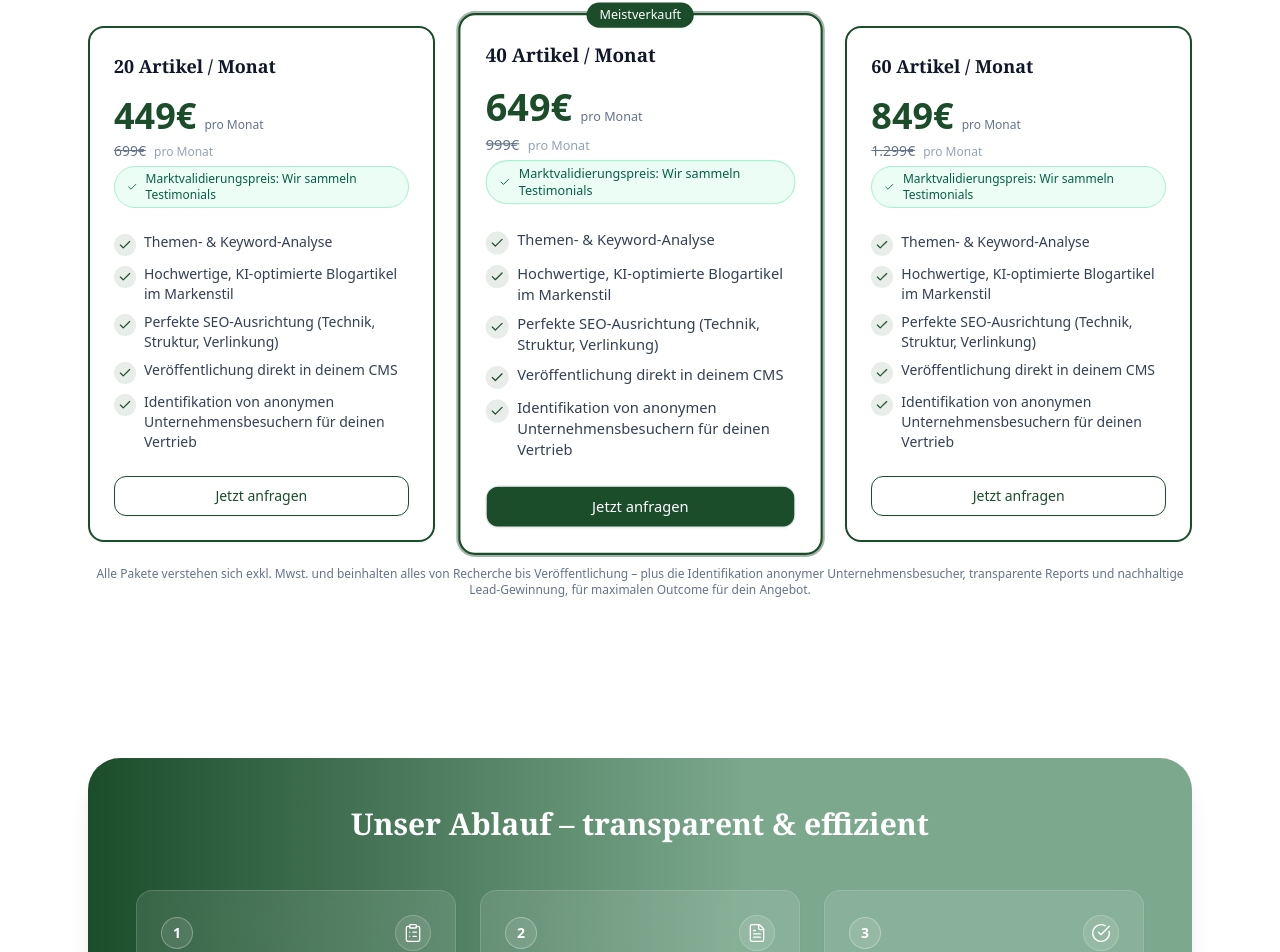
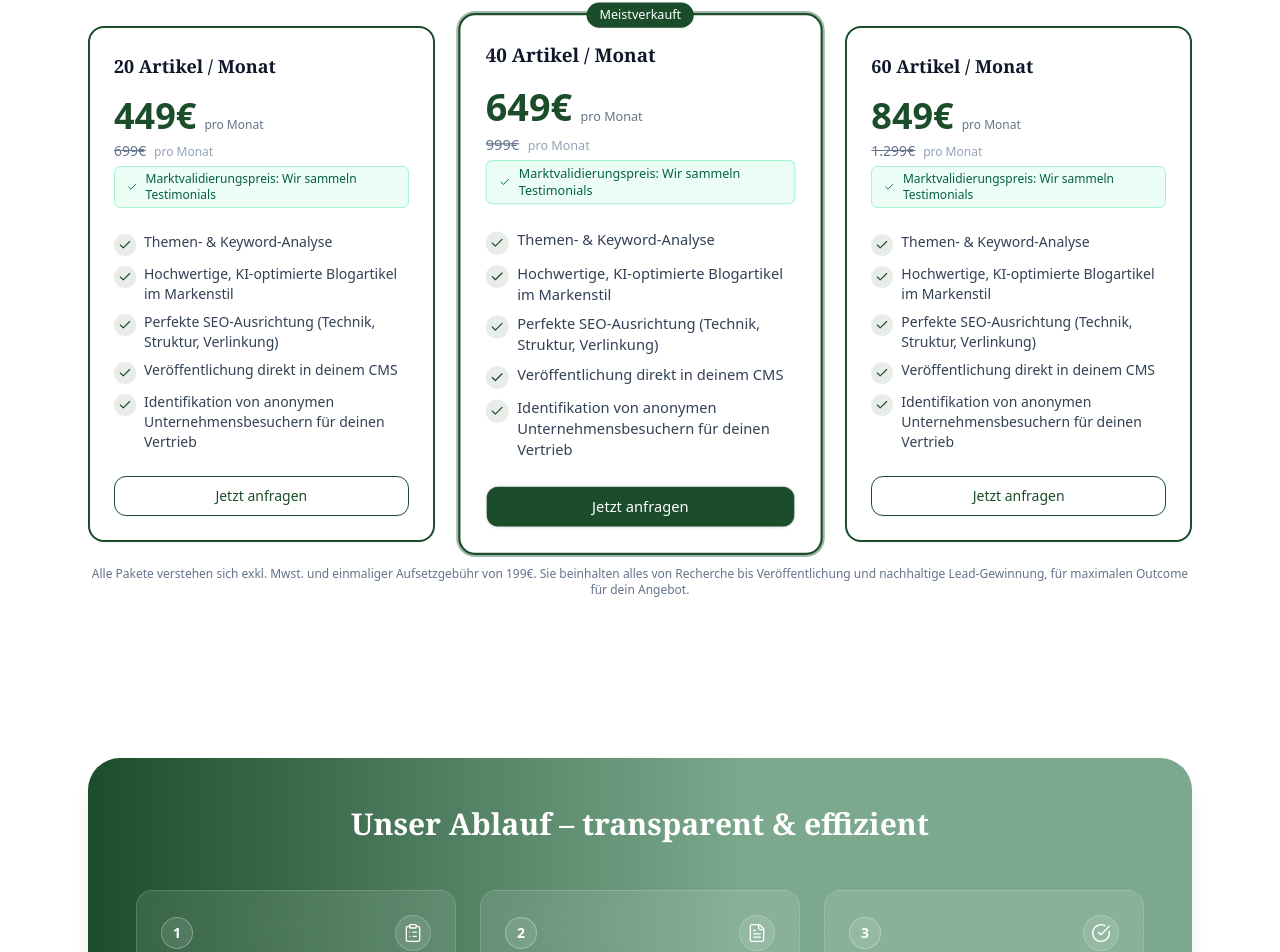
Before and after one commit to lennartnm/findbar_website, a Next.js app: page / in a window 1280 px wide. Shown: the part 3772-4724 px from the top of the page. Built offline with nearby package versions, Linux system fonts and the light colour scheme.

Commit message:
Update page.tsx

```diff
--- a/src/app/page.tsx
+++ b/src/app/page.tsx
@@ -666,11 +666,12 @@ function PreiseSection({ onOpenCalendly }: { onOpenCalendly: () => void }) {
                     <span className="mb-0.5 text-xs text-slate-400">pro Monat</span>
                   </div>
 
-                  {/* Marktvalidierungspreis Badge */}
-                  <div className="mt-2 inline-flex items-center gap-2 rounded-full border border-emerald-200 bg-emerald-50 px-3 py-1 text-xs font-medium text-emerald-800">
-                    <Check className="h-3 w-3" />
-                    Marktvalidierungspreis: Wir sammeln Testimonials
-                  </div>
+                 {/* Marktvalidierungspreis Badge */}
+<div className="mt-2 inline-flex items-center gap-2 rounded-md border border-emerald-200 bg-emerald-50 px-3 py-1 text-xs font-medium text-emerald-800">
+  <Check className="h-3 w-3" />
+  Marktvalidierungspreis: Wir sammeln Testimonials
+</div>
+
 
                   <span className="sr-only">
                     Neuer Preis {formatEUR(price)}€ pro Monat statt {formatEUR(oldPrice)}€ pro Monat.
@@ -703,9 +704,7 @@ function PreiseSection({ onOpenCalendly }: { onOpenCalendly: () => void }) {
         </div>
 
         <p className="mt-6 text-center text-xs text-slate-500">
-          Alle Pakete verstehen sich exkl. Mwst. und beinhalten alles von Recherche bis Veröffentlichung – plus
-          die Identifikation anonymer Unternehmensbesucher, transparente Reports
-          und nachhaltige Lead-Gewinnung, für maximalen Outcome für dein Angebot.
+          Alle Pakete verstehen sich exkl. Mwst. und einmaliger Aufsetzgebühr von 199€. Sie beinhalten alles von Recherche bis Veröffentlichung und nachhaltige Lead-Gewinnung, für maximalen Outcome für dein Angebot.
         </p>
       </div>
     </section>
```
